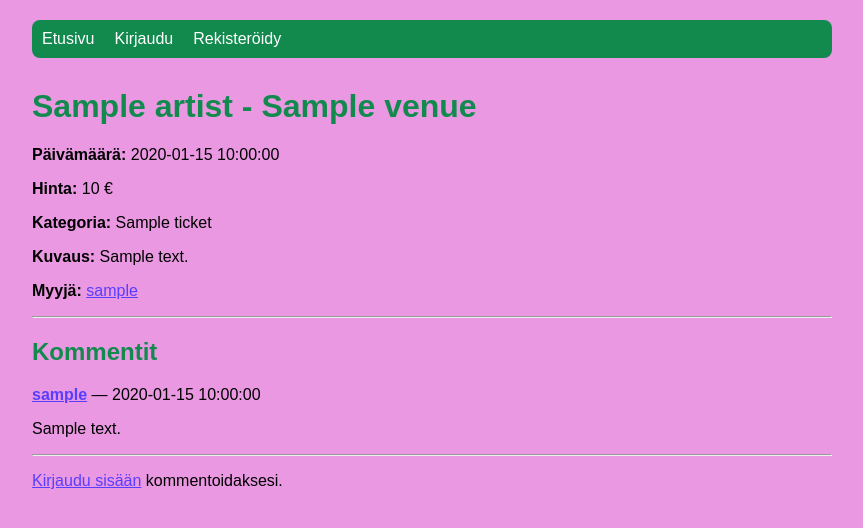
After one commit to dinbarss/concert-connect, a Flask app: template templates/ticket.html in a window 1280 px wide. The commit adds this page. Shown: the top 528 px of the page, without its empty margins (208-1071 px from the left). Run offline with Flask 3, Linux system fonts and the light colour scheme; the template is opened without the code that fills it: most values are stand-ins (such as "Sample title", 1, 10 or a date in 2020).

Commit message:
Add ticket detail page with comments section

```diff
--- a/app.py
+++ b/app.py
@@ -24,6 +24,50 @@ def show_user(user_id):
         abort(404)
     user_tickets = users.get_tickets(user_id)
     return render_template("user.html", user=user, tickets=user_tickets)
+@app.route("/ticket/<int:ticket_id>")
+def show_ticket(ticket_id):
+    db_conn = sqlite3.connect("database.db")
+    db_conn.row_factory = sqlite3.Row
+    ticket = db_conn.execute("""
+        SELECT t.*, u.username, c.name as category_name
+        FROM tickets t
+        JOIN users u ON t.user_id = u.id
+        LEFT JOIN categories c ON t.category_id = c.id
+        WHERE t.id = ?
+    """, [ticket_id]).fetchone()
+
+    comments = db_conn.execute("""
+        SELECT cm.content, cm.created_at, u.username
+        FROM comments cm
+        JOIN users u ON cm.user_id = u.id
+        WHERE cm.ticket_id = ?
+        ORDER BY cm.created_at ASC
+    """, [ticket_id]).fetchall()
+
+    db_conn.close()
+
+    if not ticket:
+        abort(404)
+
+    return render_template("ticket.html", ticket=ticket, comments=comments)
+
+@app.route("/comment/<int:ticket_id>", methods=["POST"])
+def add_comment(ticket_id):
+    if "username" not in session:
+        return redirect("/login")
+    check_csrf()
+
+    content = request.form["content"]
+    if not content:
+        return redirect(f"/ticket/{ticket_id}")
+
+    db_conn = sqlite3.connect("database.db")
+    user = db_conn.execute("SELECT id FROM users WHERE username = ?", [session["username"]]).fetchone()
+    db_conn.execute("INSERT INTO comments (ticket_id, user_id, content) VALUES (?, ?, ?)",
+                   [ticket_id, user[0], content])
+    db_conn.commit()
+    db_conn.close()
+    return redirect(f"/ticket/{ticket_id}")
 
 @app.route("/login", methods=["GET", "POST"])
 def login():
--- a/schema.sql
+++ b/schema.sql
@@ -25,9 +25,10 @@ CREATE TABLE tickets (
     FOREIGN KEY (user_id) REFERENCES users(id)
 );
 
-CREATE TABLE ticket_categories (
-    ticket_id INTEGER,
-    category_id INTEGER,
-    FOREIGN KEY (ticket_id) REFERENCES tickets(id),
-    FOREIGN KEY (category_id) REFERENCES categories(id)
+CREATE TABLE comments (
+    id INTEGER PRIMARY KEY,
+    ticket_id INTEGER REFERENCES tickets(id),
+    user_id INTEGER REFERENCES users(id),
+    content TEXT NOT NULL,
+    created_at TIMESTAMP DEFAULT CURRENT_TIMESTAMP
 );
--- a/static/style_main.css
+++ b/static/style_main.css
@@ -28,6 +28,11 @@ body {
         color: #583eff;
     }
 
+    a.ticket-link {
+        color: #25ff3b;
+        background-color: #004812c8;
+    }
+
     button {
         background-color: #e63946;
         color: rgb(33, 108, 41);
--- a/templates/index.html
+++ b/templates/index.html
@@ -23,7 +23,7 @@
   <!-- Tickets list -->
   {% for ticket in tickets %}
   <div>
-    <h3>{{ ticket.artist }} - {{ ticket.venue }}</h3>
+    <h3><a href="/ticket/{{ ticket.id }}" class="ticket-link">{{ ticket.artist }} - {{ ticket.venue }}</a></h3>
     <p><strong>Päivämäärä:</strong> {{ ticket.event_date }}</p>
     <p><strong>Hinta:</strong> {{ ticket.price }} €</p>
     <p><strong>Kuvaus:</strong> {{ ticket.description if ticket.description else "Ei kuvausta" }}</p>
--- /dev/null
+++ b/templates/ticket.html
@@ -0,0 +1,51 @@
+{% extends "layout.html" %}
+
+{% block title %}{{ ticket.artist }} - {{ ticket.venue }}{% endblock %}
+
+{% block content %}
+
+  <h1>{{ ticket.artist }} - {{ ticket.venue }}</h1>
+
+  <p><strong>Päivämäärä:</strong> {{ ticket.event_date }}</p>
+  <p><strong>Hinta:</strong> {{ ticket.price }} €</p>
+  <p><strong>Kategoria:</strong> {{ ticket.category_name }}</p>
+  <p><strong>Kuvaus:</strong> {{ ticket.description if ticket.description else "Ei kuvausta" }}</p>
+  <p><strong>Myyjä:</strong> <a href="/user/{{ ticket.user_id }}">{{ ticket.username }}</a></p>
+
+  {% if session.username == ticket.username %}
+  <div style="display:flex; align-items:center; gap:10px;">
+    <a href="/edit/{{ ticket.id }}">Muokkaa</a>
+    <form action="/delete/{{ ticket.id }}" method="post" style="margin:0;">
+      <input type="hidden" name="csrf_token" value="{{ session.csrf_token }}">
+      <button type="submit" onclick="return confirm('Haluatko varmasti poistaa tämän lipun?')">Poista</button>
+    </form>
+  </div>
+  {% endif %}
+
+  <hr />
+  <h2>Kommentit</h2>
+
+  {% if comments %}
+    {% for comment in comments %}
+    <div>
+      <p><strong><a href="/user/{{ comment.username }}">{{ comment.username }}</a></strong> — {{ comment.created_at }}</p>
+      <p>{{ comment.content }}</p>
+    </div>
+    <hr />
+    {% endfor %}
+  {% else %}
+    <p>Ei kommentteja vielä.</p>
+  {% endif %}
+
+  {% if session.username %}
+  <h3>Lisää kommentti</h3>
+  <form action="/comment/{{ ticket.id }}" method="post">
+    <input type="hidden" name="csrf_token" value="{{ session.csrf_token }}">
+    <textarea name="content" rows="3" cols="40" required></textarea>
+    <br />
+    <input type="submit" value="Lähetä" />
+  </form>
+  {% else %}
+  <p><a href="/login">Kirjaudu sisään</a> kommentoidaksesi.</p>
+  {% endif %}
+{% endblock %}
```
Also changed, not shown: templates/comments.html (deleted).
